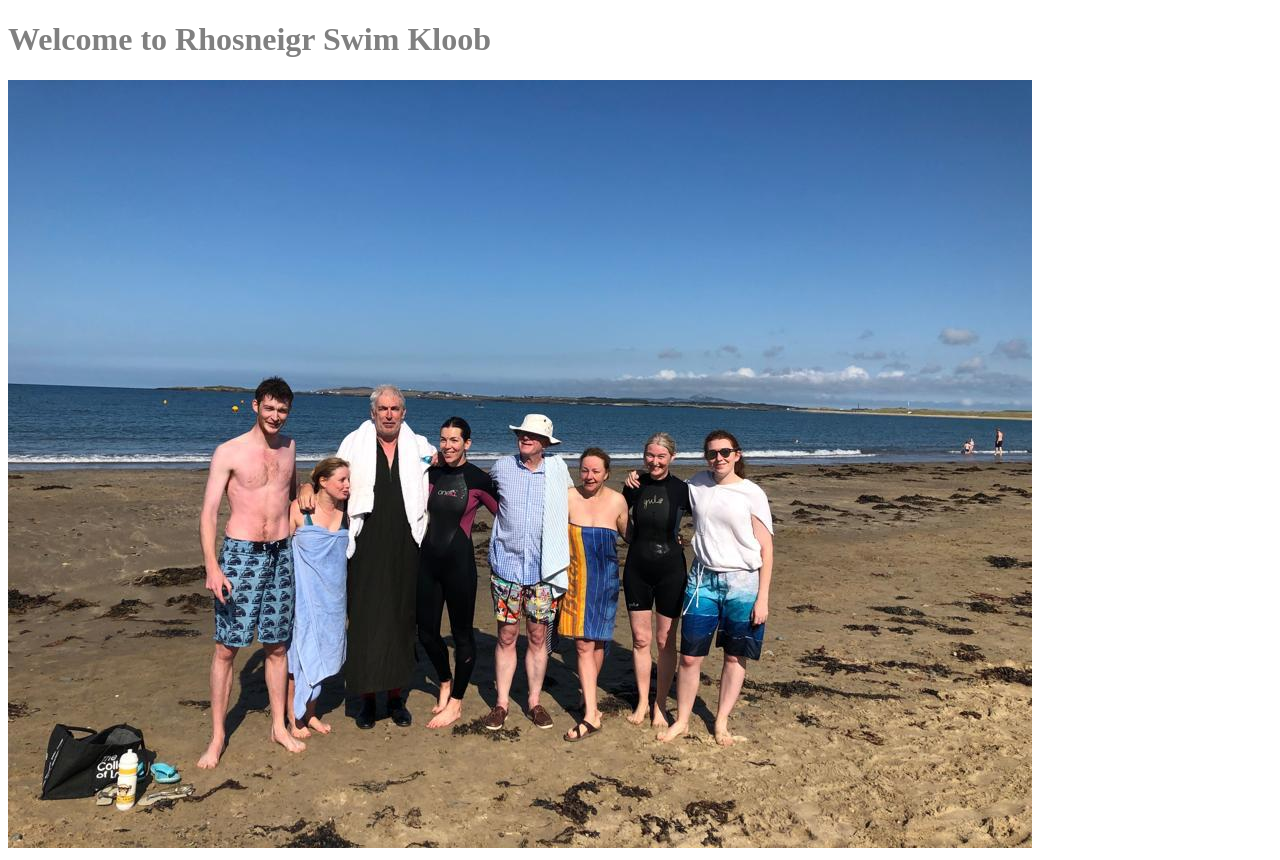
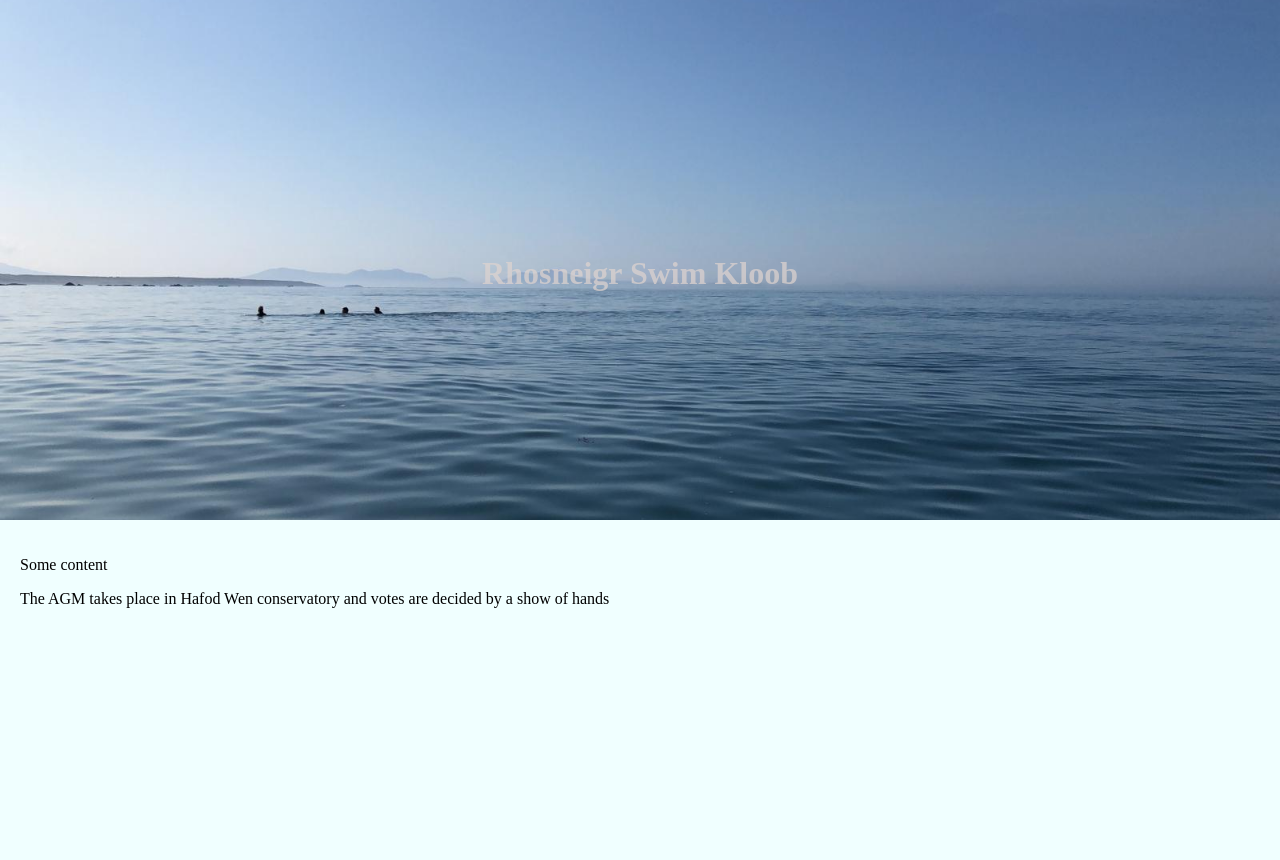
Before and after one commit to Voxoff/code, a Flask app: page / in a window 1280 px wide. After the commit the page ends 608 px from the top, so only its background shows below. Run offline with Flask 2, Linux system fonts and the light colour scheme.

Commit message:
last part of image banner

```diff
--- a/swim_kloob/static/css/style.css
+++ b/swim_kloob/static/css/style.css
@@ -1,16 +1,63 @@
 h1 {
-  color: grey;
+  color: #dfd4cfb5;
+  margin-top: 0px;
+  padding: 0 10px;
 }
 
 body {
-  color: azure;
+  background-color: azure;
+  height: 100%;
+  width: 100%;
+  margin: 0px;
+}
+html {
+  height: 100%;
+  width: 100%;
+}
+
+#home-image {
+  background: url('/static/images/home.jpeg');
+  background-size: cover;
+  height: 65%;
+  background-position: 20%;
+  background-repeat: no-repeat;
+  position: relative;
+}
+
+#caption {
+  position: absolute;
+  left: 0;
+  top: 48%;
+  width: 100%;
+  text-align:center;
+}
+
+#border {
+ height: 80vh;
+ width: 100vw;
+}
+
+#main-content {
+  padding: 20px;
 }
 
 
-#cover-image {
-  background-image: cover;
+@media (min-width: 1000px){
+  #caption {
+    top: 49%;
+  }
 }
 
+@media(min-width: 1300px) {
+  #caption {
+    top: 50%;
+  }
+}
+@media (max-width: 820px){
+  #caption {
+    top: 48%;
+  }
+}
 //color scheme
 
 
--- a/swim_kloob/templates/home.html
+++ b/swim_kloob/templates/home.html
@@ -5,7 +5,17 @@
     <title> R.S.K. </title>
   </head>
   <body>
-    <h1> Welcome to Rhosneigr Swim Kloob </h1>
-    <img src="{{url_for('static', filename='images/2019-07-29 at 10.10.32.jpeg') }}">
+    <!-- <div id="border"> -->
+    <div id="home-image">
+      <div id="caption"><h1> Rhosneigr Swim Kloob</h1></div>
+    </div>
+    <div id="main-content">
+      <div>
+      <p>Some content</p>
+      </div>
+      <div id='main-text'>
+      <p> The AGM takes place in Hafod Wen conservatory and votes are decided by a show of hands </p>
+      </div>
+    </div>
   </body>
 </html>
```
Also changed, not shown: swim_kloob/static/images/home.jpeg (renamed from swim_kloob/static/images/ 2019-08-02 at 09.28.14.jpeg), 3 other files.
